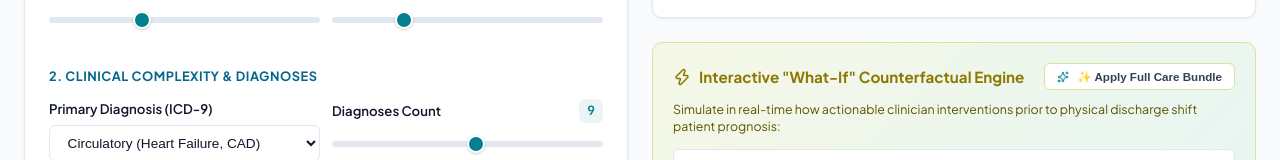
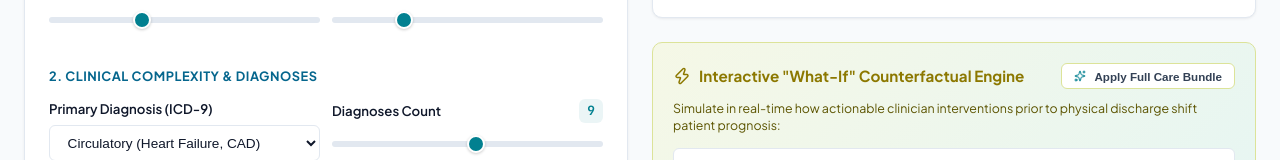
Before and after one commit to rohanbagel/AIML-Honours-Mini-Proj, a React (Vite) app in the folder web/: page / in a window 1280 px wide. Both pictures are taken after a click on the button "Discharge Simulator". Shown: the part 567-727 px from the top of the page. Built offline with nearby package versions, Linux system fonts and the light colour scheme.

Commit message:
style(ui): remove emojis across entire UI and documentation for clinical professionalism

```diff
--- a/web/src/components/Predict.jsx
+++ b/web/src/components/Predict.jsx
@@ -540,7 +540,7 @@ export default function Predict({ results }) {
                 style={{ fontSize: '0.725rem', backgroundColor: '#FFFFFF', borderColor: '#DCE399' }}
               >
                 <Sparkles size={12} color="var(--teal-primary)" />
-                <span>{whatIfA1c && whatIfInsulin && whatIfStay ? 'Reset Bundle' : '✨ Apply Full Care Bundle'}</span>
+                <span>{whatIfA1c && whatIfInsulin && whatIfStay ? 'Reset Bundle' : 'Apply Full Care Bundle'}</span>
               </button>
             </div>
 
```
Also changed, not shown: 2 other files (tests, documents, lock files or other folders).
